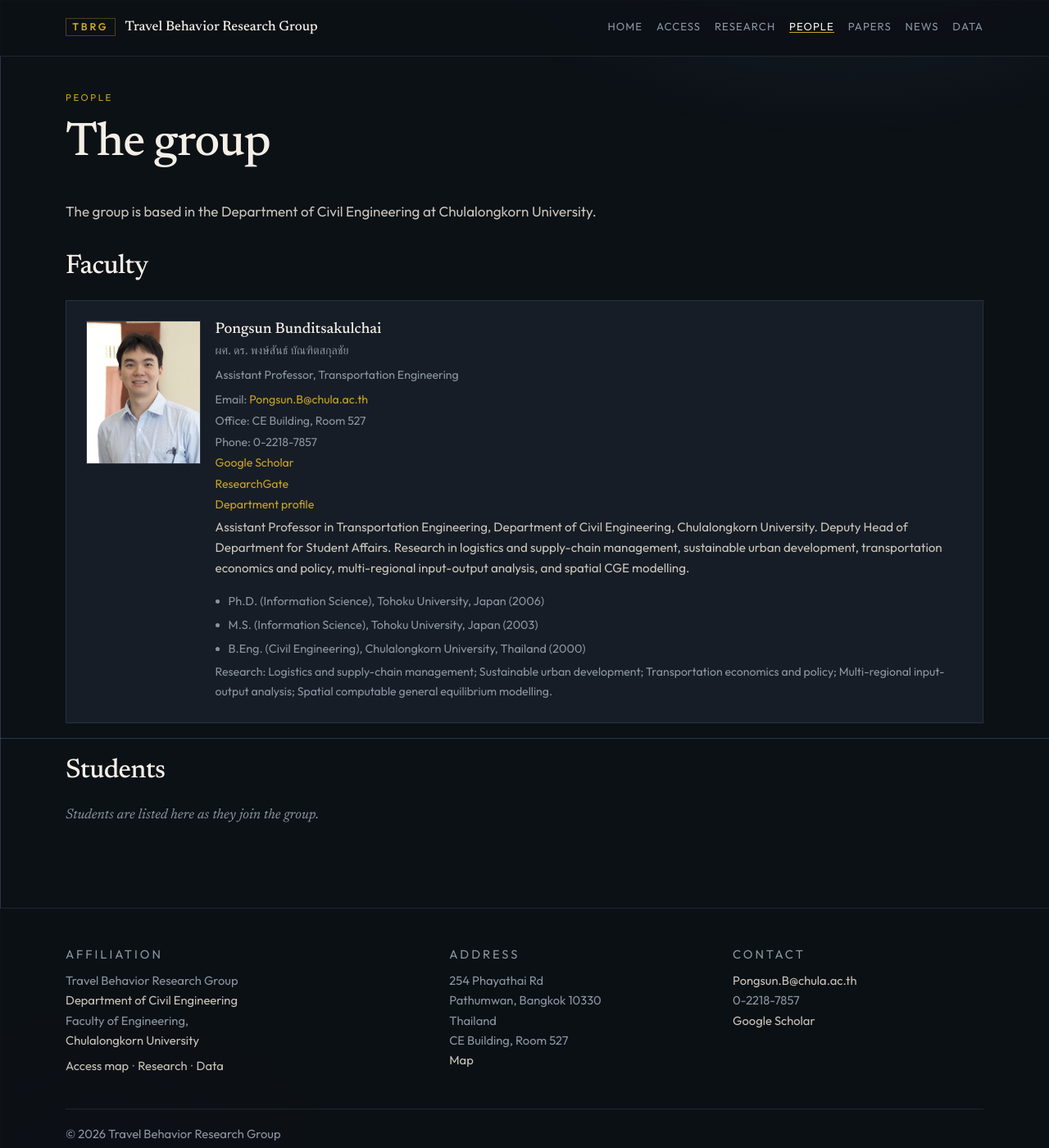
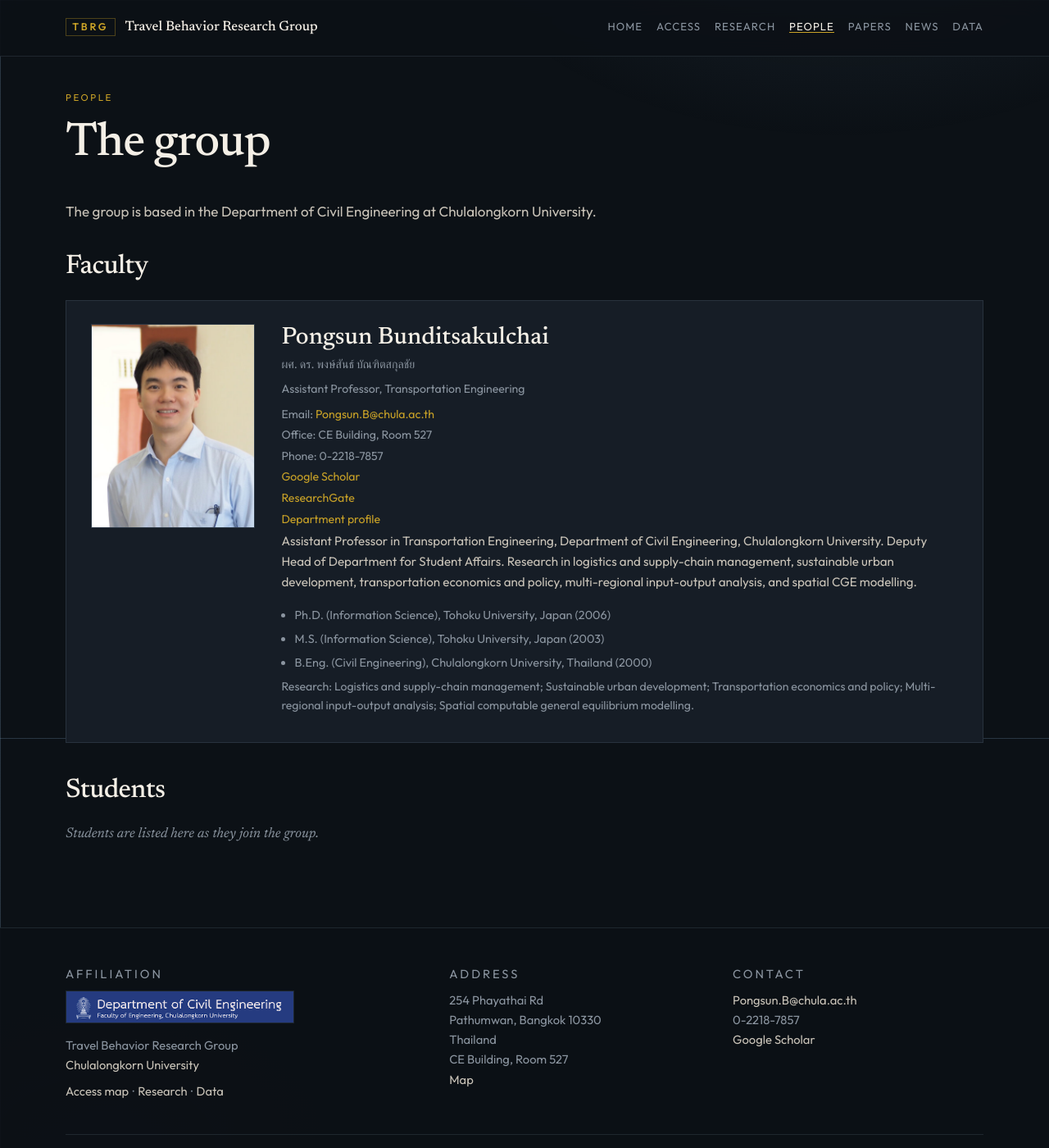
Before and after one commit to pongsun-b/TravBhv, a Jekyll site: the page built from _pages/team.html, in a window 1280 px wide and 1400 px high. Shown: the whole window at 82% size. Built offline with Jekyll 4.4.1, drawn with Linux system fonts in a browser that asks for light colours.

Commit message:
Show the Civil lockup in the footer and a full-color faculty profile.
Keep the TBRG text mark in the header. The People page uses a wider
photo column so one faculty member does not look like a missing grid.

```diff
--- a/_includes/footer.html
+++ b/_includes/footer.html
@@ -3,10 +3,13 @@
     <div class="footer-grid">
       <div>
         <p class="footer-kicker">Affiliation</p>
+        <p class="footer-lockup">
+          <a href="{{ site.department_url }}" target="_blank" rel="noopener">
+            <img src="{{ '/images/logopic/logo-civil-engineering.png' | relative_url }}" width="751" height="105" alt="Department of Civil Engineering, Faculty of Engineering, Chulalongkorn University">
+          </a>
+        </p>
         <p>
           Travel Behavior Research Group<br>
-          <a href="{{ site.department_url }}" target="_blank" rel="noopener">Department of Civil Engineering</a><br>
-          Faculty of Engineering,<br>
           <a href="{{ site.university_url }}" target="_blank" rel="noopener">Chulalongkorn University</a>
         </p>
         <p class="footer-links">
--- a/css/tbrg.css
+++ b/css/tbrg.css
@@ -221,6 +221,16 @@
 }
 .site-footer p { color: var(--muted); font-size: 0.92rem; margin-bottom: 0.5em; }
 .site-footer a { color: var(--ink-soft); }
+.footer-lockup { margin: 0 0 0.85rem; }
+.footer-lockup a { display: inline-block; color: inherit; }
+.footer-lockup a:hover { text-decoration: none; }
+.footer-lockup img {
+  display: block;
+  height: 2.55rem;
+  width: auto;
+  max-width: min(100%, 20rem);
+  border: 1px solid var(--line);
+}
 .footer-links a + a::before {
   content: " · ";
   color: var(--muted);
@@ -364,7 +374,6 @@
   width: 88px;
   height: 110px;
   object-fit: cover;
-  filter: grayscale(0.25) contrast(1.05);
   background: #1b2430;
   border: 1px solid var(--line);
 }
@@ -388,16 +397,18 @@
 .person-meta a { overflow-wrap: anywhere; }
 .person-educ { margin: 0.6rem 0 0; padding-left: 1rem; font-size: 0.9rem; color: var(--muted); }
 
-.faculty-block { margin-bottom: 2.5rem; }
+.faculty-block { margin: 0 0 2.5rem; }
 .faculty-block .person-row {
-  grid-template-columns: 140px 1fr;
-  padding: 1.5rem;
+  grid-template-columns: 12.5rem minmax(0, 1fr);
+  gap: 1.75rem 2rem;
+  padding: 1.75rem 1.9rem 1.9rem;
 }
 .faculty-block .person-photo,
 .faculty-block .person-fallback {
-  width: 140px;
-  height: 175px;
+  width: 12.5rem;
+  height: 15.6rem;
 }
+.faculty-block h3 { font-size: 1.85rem; }
 
 .news-list { list-style: none; margin: 0; padding: 0; }
 .news-item {
```
